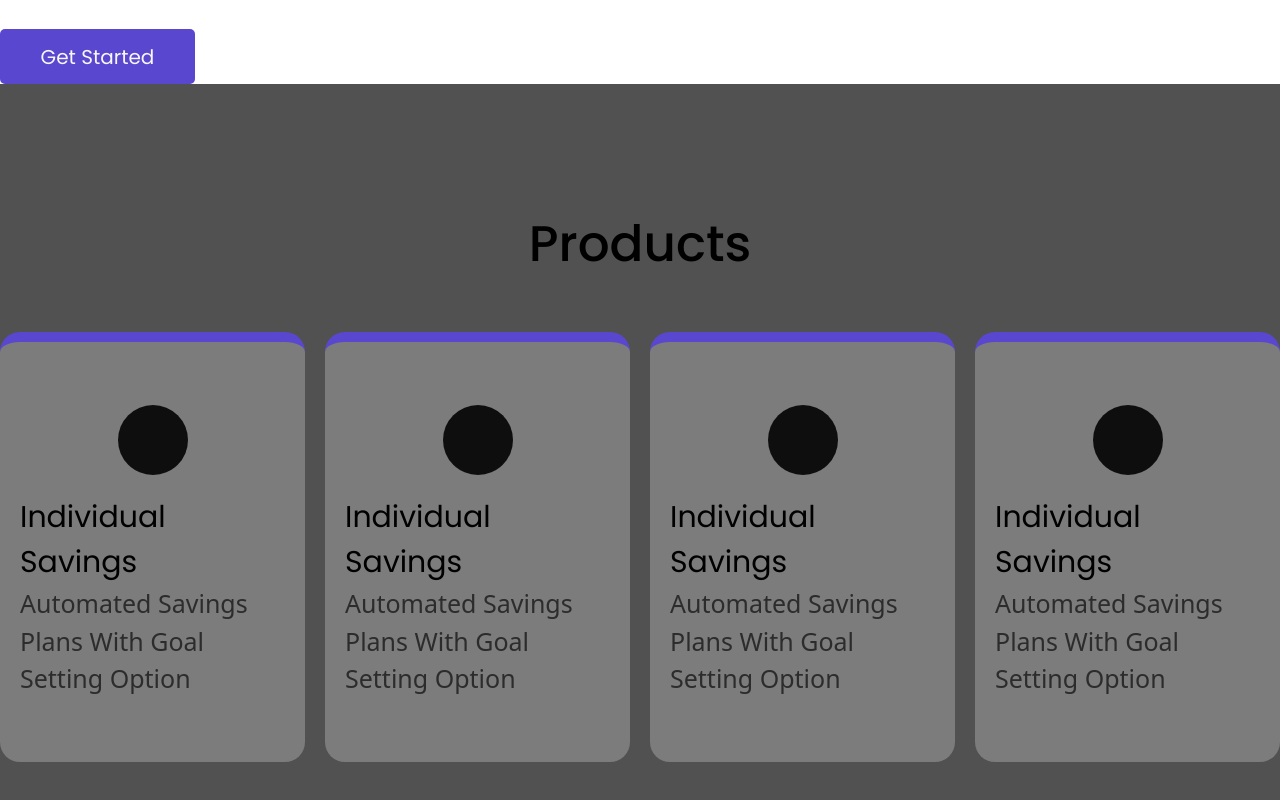
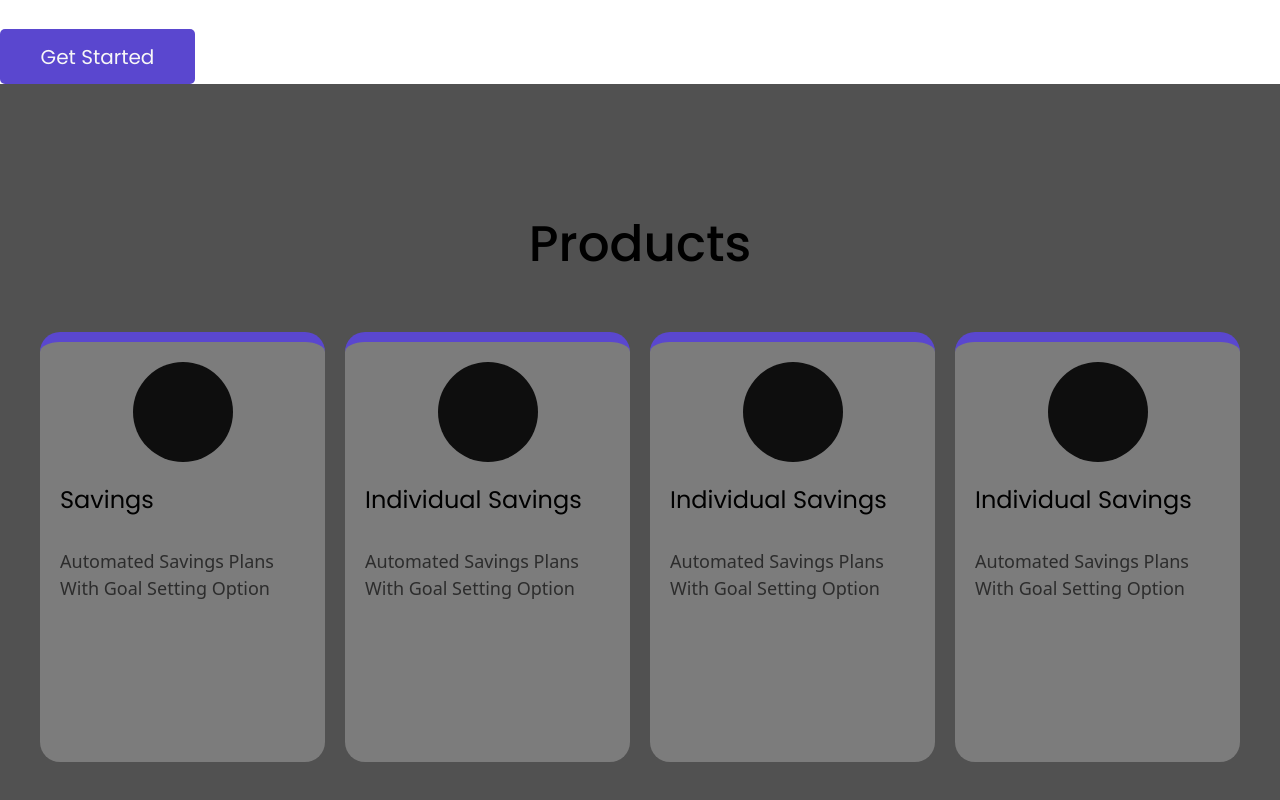
Before and after one commit to AJOVAULT-org/ajoVault-frontend, a React (Vite) app: page / in a window 1280 px wide. Shown: the part 803-1603 px from the top of the page. Built offline with nearby package versions, Linux system fonts and the light colour scheme.

Commit message:
UPDATE : BUG SEEN IN COMPONENT RENDERING

```diff
--- a/src/components/web-site/Products.jsx
+++ b/src/components/web-site/Products.jsx
@@ -7,7 +7,7 @@ function Products() {
     <div className='products-section'>
         <SmallHeaders headertext="products" class="products-header"/>
         <div className="products">
-            <ProductsCard headerText="individual savings" ParagraphText="automated savings plans with goal setting option"/>
+            <ProductsCard headerText="individual" headerText="savings" ParagraphText="automated savings plans with goal setting option"/>
             <ProductsCard headerText="individual savings" ParagraphText="automated savings plans with goal setting option"/>
             <ProductsCard headerText="individual savings" ParagraphText="automated savings plans with goal setting option"/>
             <ProductsCard headerText="individual savings" ParagraphText="automated savings plans with goal setting option"/>
--- a/src/styles/Website/website.css
+++ b/src/styles/Website/website.css
@@ -116,6 +116,7 @@
 {
     display: flex;
     gap: 20px;
+    padding: 0px 40px;
 }
 .card
 {
@@ -125,27 +126,27 @@
     flex-direction: column;
     align-items: center;
     padding: 20px;
-    justify-content: center;
     gap: 20px;
     background: #d7d7d750;
     border-radius: 20px;
     border-top:  10px solid rgba(90, 71, 207, 1);
 }
 .icon{
-    width: 70px ;
-    height: 70px;
+    width: 100px ;
+    height: 100px;
     background: #0e0e0e;
-    border-radius: 40px;
+    border-radius: 50px;
 }
 .card-text h1
 {
-    font-size: 30px;
+    font-size: 24px;
     text-transform: capitalize;
     font-family: var(--main-font);
 }
 .card-text p
 {
-    font-size: 25px;
+    font-size: 18px;
+    margin-top: 30px;
     text-transform: capitalize;
     color: #0e0e0eb8;
 }
```
